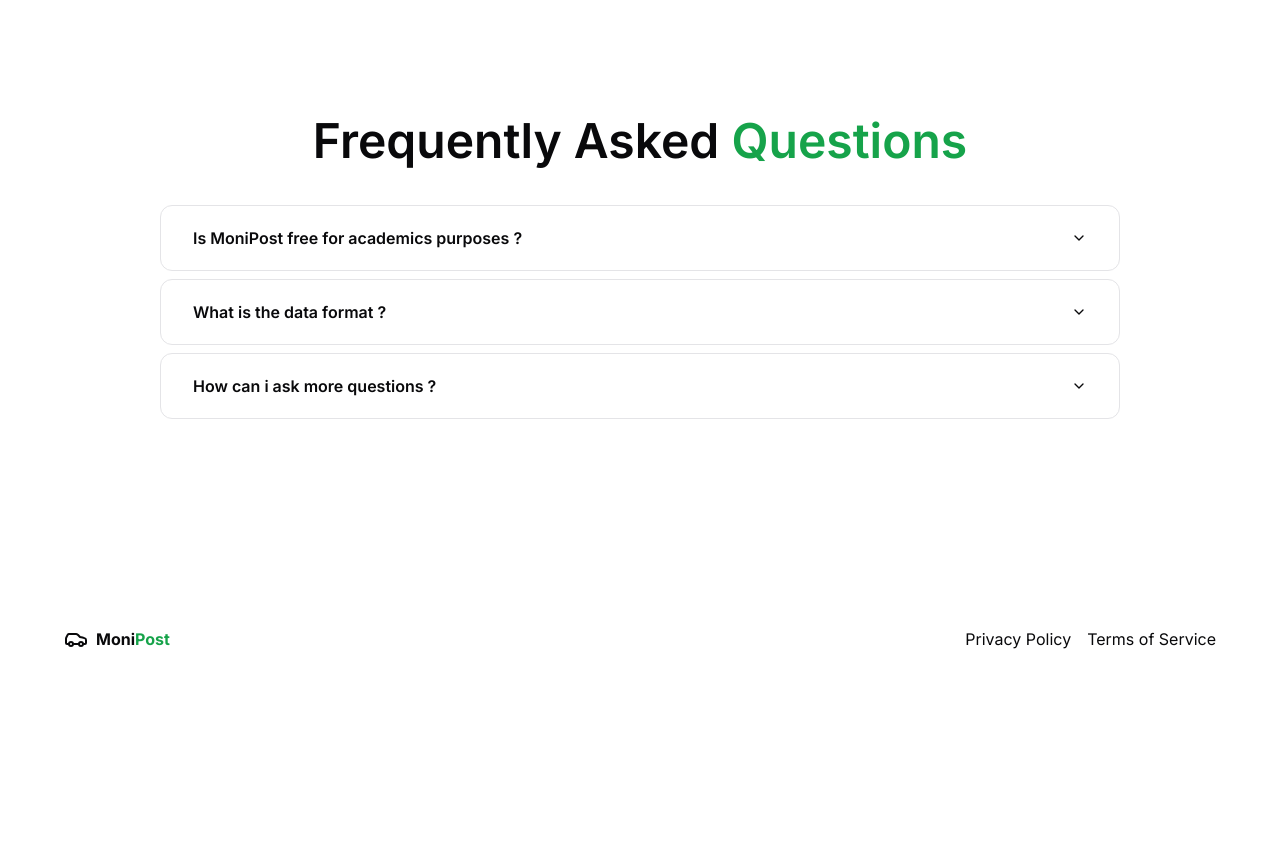
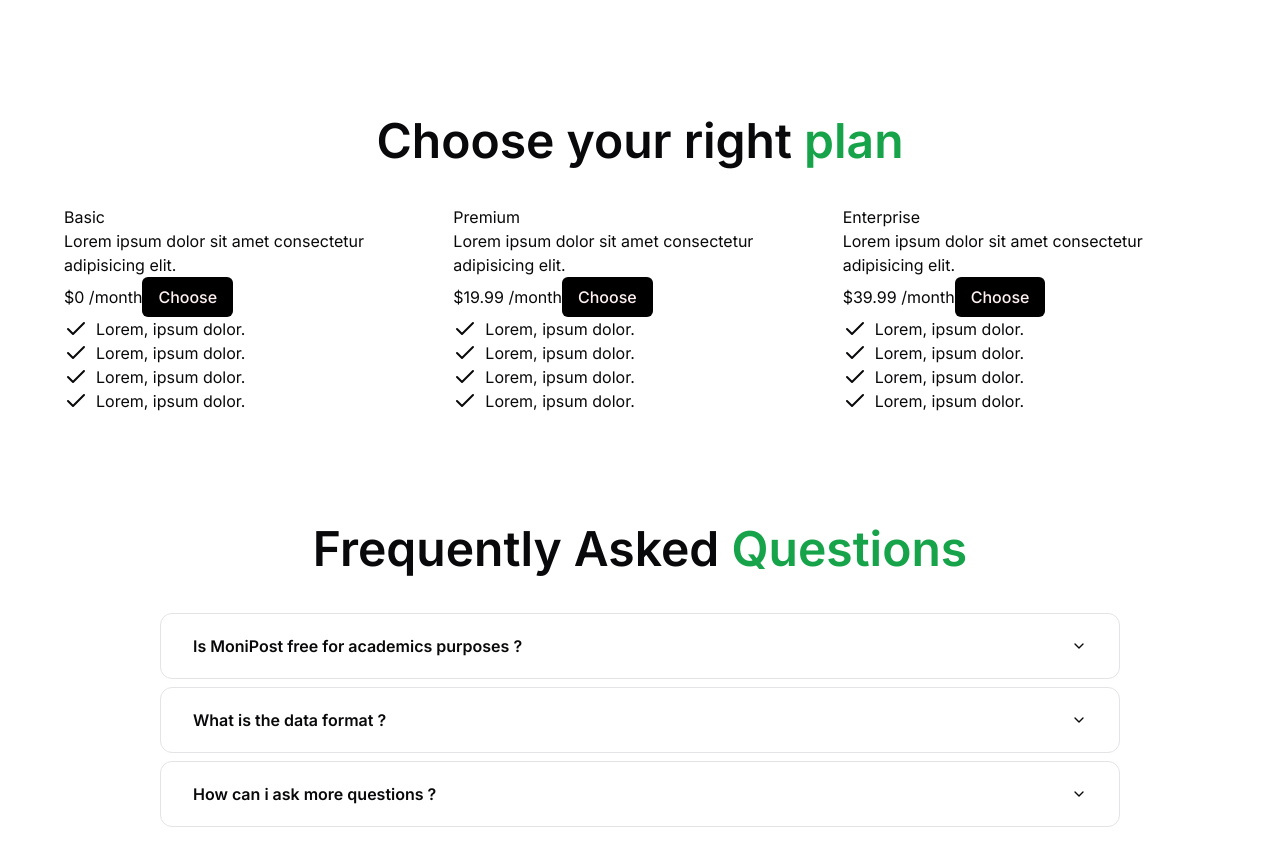
Before and after one commit to SebastienLaurentt/MoniPost, a Next.js app: page / in a window 1280 px wide. Shown: the part 876-1741 px from the top of the page. Before the commit the page ends 1543 px from the top, so only its background shows below. Built offline with nearby package versions, Linux system fonts and the light colour scheme.

Commit message:
import price card in price and price in home page

```diff
--- a/app/page.tsx
+++ b/app/page.tsx
@@ -1,5 +1,6 @@
 import Hero from "@/components/Hero";
 import Faq from "@/components/Sections/Faq";
+import Price from "@/components/Sections/Price";
 import Supports from "@/components/Sections/Supports";
 
 export default function Home() {
@@ -7,6 +8,7 @@ export default function Home() {
     <main className="min-h-screen">
       <Hero />
       <Supports />
+      <Price />
       <Faq />
     </main>
   );
--- a/components/Sections/Price.tsx
+++ b/components/Sections/Price.tsx
@@ -1,14 +1,23 @@
 import React from 'react'
 import Section from '../Section'
 import SectionHeader from '../SectionHeader'
+import PriceCard from '../PriceCard'
 
 const Price = () => {
   return (
     <Section marginTop={true} >
       <SectionHeader title="Choose your right" titleHighlight="plan" />
 
-      <ul>
-
+      <ul className='flex flex-col md:flex-row md:gap-x-4 md:justify-center'>
+        <li>
+          <PriceCard forfait="Basic" forfaitDescription="Lorem ipsum dolor sit amet consectetur adipisicing elit." price={0} />
+        </li>
+        <li>
+          <PriceCard forfait="Premium" forfaitDescription="Lorem ipsum dolor sit amet consectetur adipisicing elit. " price={19.99} />
+        </li>
+        <li>
+          <PriceCard forfait="Enterprise" forfaitDescription="Lorem ipsum dolor sit amet consectetur adipisicing elit." price={39.99} />
+        </li>
       </ul>
     </Section>
   )
```
